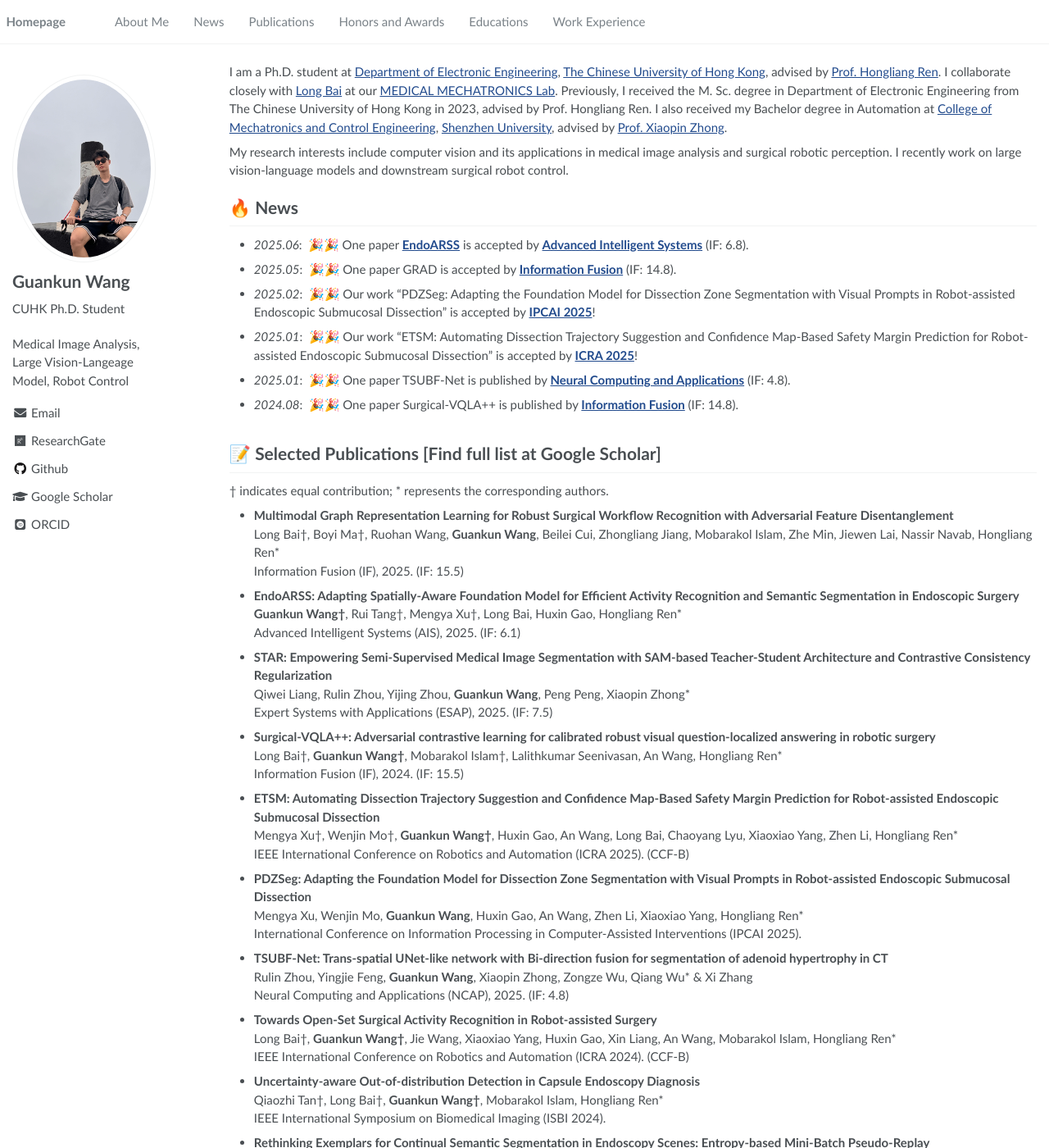
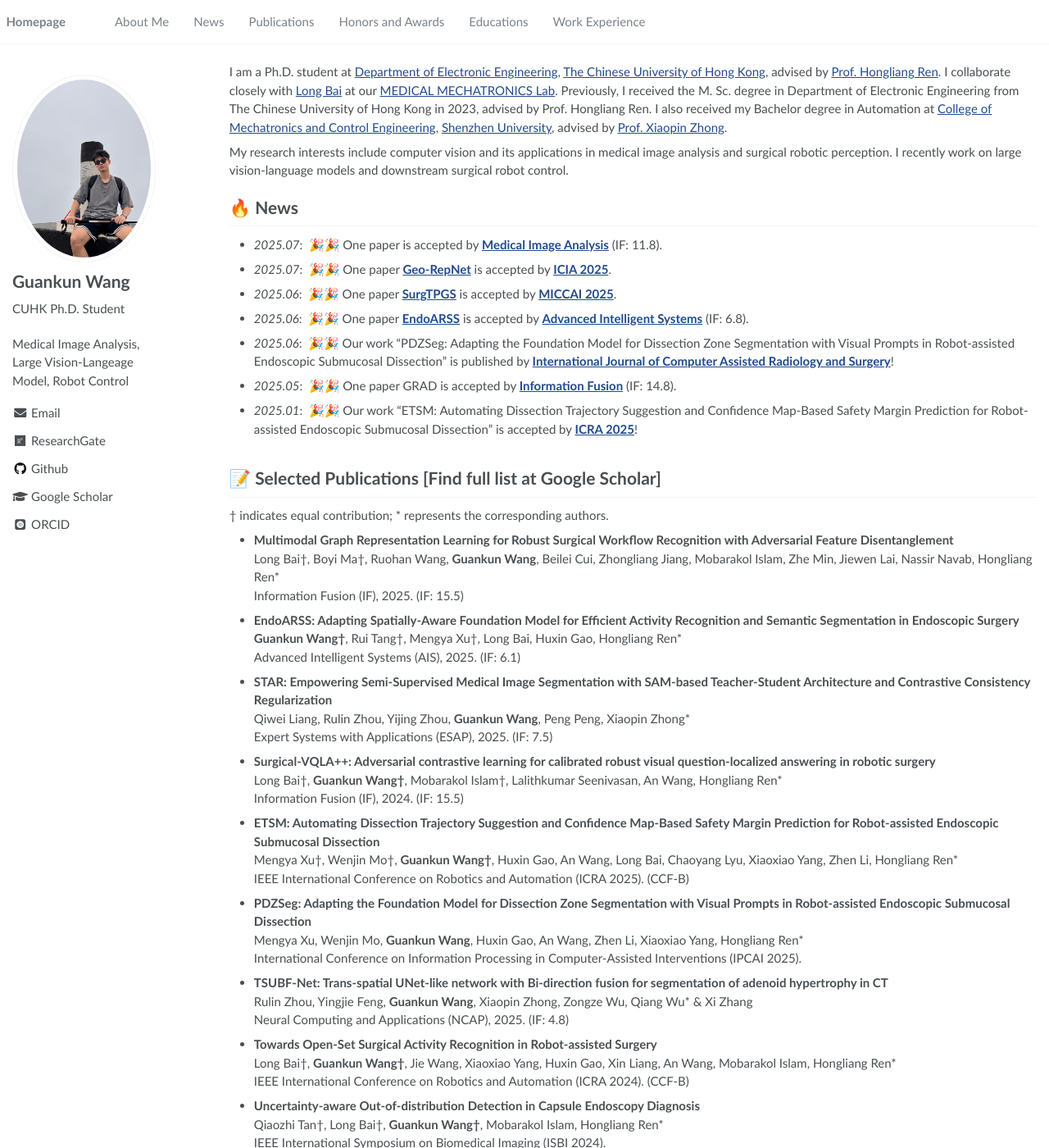
Before and after one commit to gkwang-cuhk/gkwang-cuhk.github.io, a Jekyll site: the page built from _pages/about.md, in a window 1280 px wide and 1400 px high. Shown: the whole window at 82% size. Built offline with Jekyll 4.4.1, drawn with Linux system fonts in a browser that asks for light colours; some web fonts are replaced; some of the changed text lies outside the part shown.

Commit message:
Update about.md

```diff
--- a/_pages/about.md
+++ b/_pages/about.md
@@ -24,12 +24,15 @@ My research interests include computer vision and its applications in medical im
 
 
 # 🔥 News
+- *2025.07*: &nbsp;🎉🎉 One paper is accepted by [**Medical Image Analysis**](https://www.sciencedirect.com/journal/medical-image-analysis) (IF: 11.8).
+- *2025.07*: &nbsp;🎉🎉 One paper [**Geo-RepNet**](https://arxiv.org/abs/2507.09294) is accepted by [**ICIA 2025**](https://www.icia2025.org/index.html).
+- *2025.06*: &nbsp;🎉🎉 One paper [**SurgTPGS**](https://arxiv.org/abs/2506.23309) is accepted by [**MICCAI 2025**](https://conferences.miccai.org/2025/en/).
 - *2025.06*: &nbsp;🎉🎉 One paper [**EndoARSS**](https://www.arxiv.org/abs/2506.06830) is accepted by [**Advanced Intelligent Systems**](https://advanced.onlinelibrary.wiley.com/journal/26404567) (IF: 6.8).
+- *2025.06*: &nbsp;🎉🎉 Our work "PDZSeg: Adapting the Foundation Model for Dissection Zone Segmentation with Visual Prompts in Robot-assisted Endoscopic Submucosal Dissection" is published by [**International Journal of Computer Assisted Radiology and Surgery**](https://link.springer.com/article/10.1007/s11548-025-03437-7)!
 - *2025.05*: &nbsp;🎉🎉 One paper GRAD is accepted by [**Information Fusion**](https://www.sciencedirect.com/journal/information-fusion) (IF: 14.8).
-- *2025.02*: &nbsp;🎉🎉 Our work "PDZSeg: Adapting the Foundation Model for Dissection Zone Segmentation with Visual Prompts in Robot-assisted Endoscopic Submucosal Dissection" is accepted by [**IPCAI 2025**](https://sites.google.com/view/ipcai2025)!
 - *2025.01*: &nbsp;🎉🎉 Our work "ETSM: Automating Dissection Trajectory Suggestion and Confidence Map-Based Safety Margin Prediction for Robot-assisted Endoscopic Submucosal Dissection" is accepted by [**ICRA 2025**](https://2025.ieee-icra.org/)!
-- *2025.01*: &nbsp;🎉🎉 One paper TSUBF-Net is published by [**Neural Computing and Applications**](https://link.springer.com/article/10.1007/s00521-024-10824-9) (IF: 4.8).
-- *2024.08*: &nbsp;🎉🎉 One paper Surgical-VQLA++ is published by [**Information Fusion**](https://www.sciencedirect.com/science/article/pii/S1566253524003804) (IF: 14.8).
+
+
 
 
 <span class='anchor' id='publications'></span>
@@ -79,6 +82,8 @@ My research interests include computer vision and its applications in medical im
 
 <span class='anchor' id='awards'></span>
 # 🎖 Selected Awards
+- *2025.06* **The IHU Strasbourg and NDI Bench to Bedside Award: Honorable Mention**
+- *2025.05* **MRC Symposium Best Application Award**
 - *2024.05* **Best Poster Award of ICRA 2024 C4SR+ Workshop**
 - *2023.11* **HAMEN FAN SCHOLARSHIP for M.Sc.in ELECTRONIC ENGINEERING**
 - *2023.11* **Dean's List 2022-2023**
```
Also changed, not shown: other parts of _pages/about.md (+1 -1 lines).
